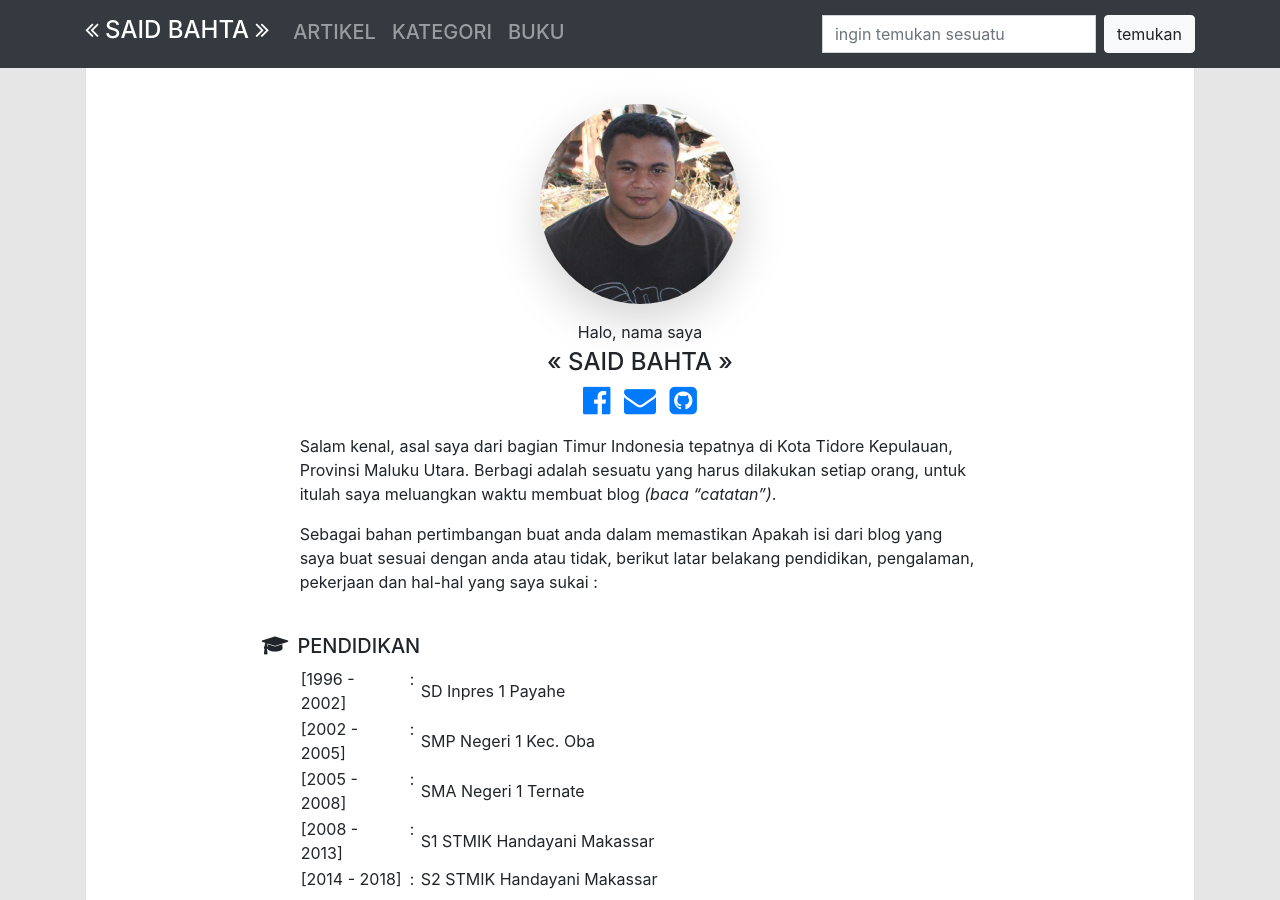
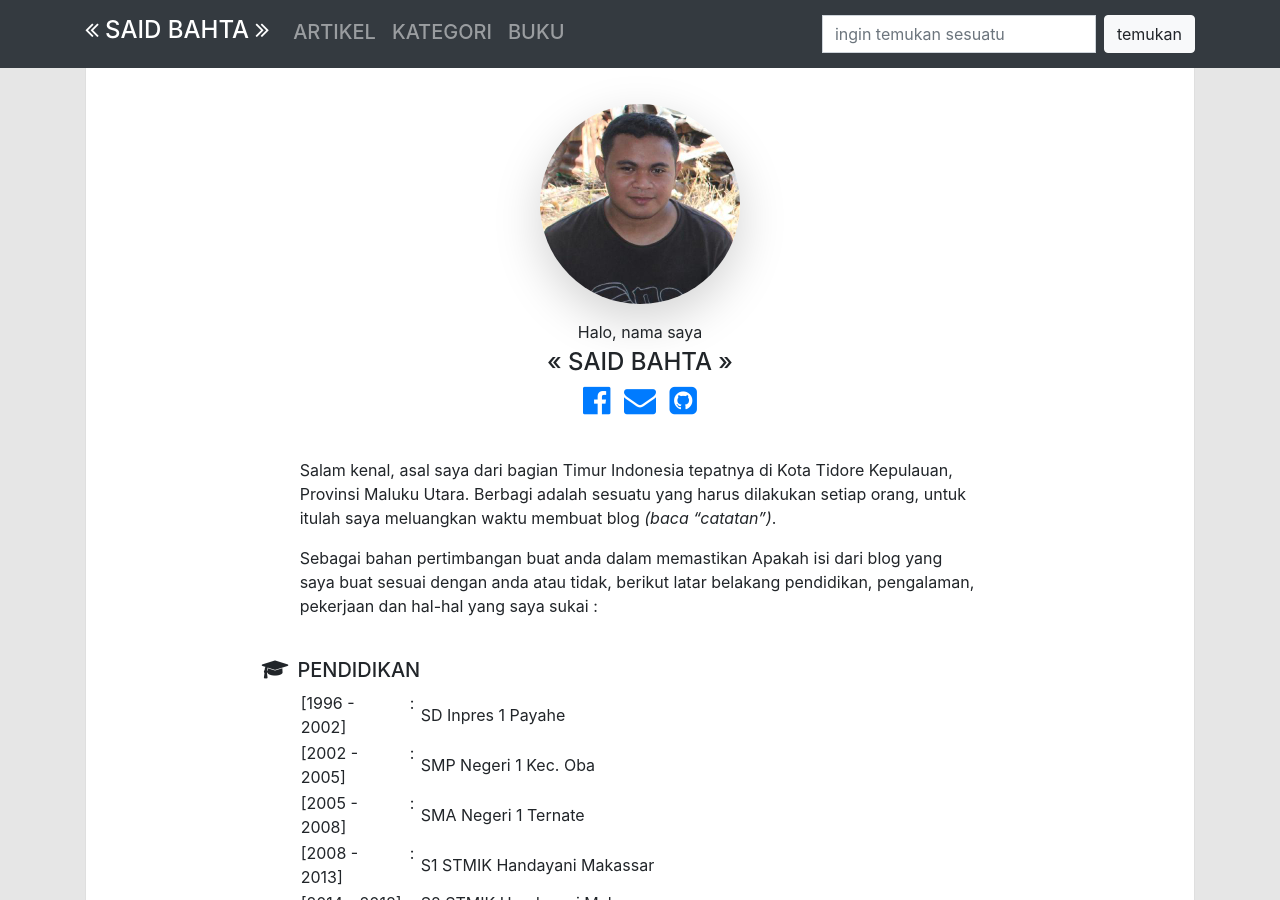
Before and after one commit to surtinaali/blog, a Jekyll site: the page built from about.markdown, in a window 1280 px wide and 900 px high. Built offline with Jekyll 4.4.1, drawn with Linux system fonts in a browser that asks for light colours.

Commit message:
edit halam about

```diff
--- a/about.markdown
+++ b/about.markdown
@@ -47,6 +47,7 @@
 }
 </style>
 
+{: .pt-4}
 Salam kenal, asal saya dari bagian Timur Indonesia tepatnya di Kota Tidore Kepulauan, Provinsi Maluku Utara. Berbagi adalah sesuatu yang harus dilakukan setiap orang, untuk itulah saya meluangkan waktu membuat blog _(baca "catatan")_.
 
 Sebagai bahan pertimbangan buat anda dalam memastikan Apakah isi dari blog yang saya buat sesuai dengan anda atau tidak, berikut latar belakang pendidikan, pengalaman, pekerjaan dan hal-hal yang saya sukai :
@@ -85,7 +86,7 @@
 ##### KETERTARIKAN
 Tertarik mempelajari hal baru berhubungan dengan ilmu komputer, khususnya Web Design dan Web Development.
 
-{: .pt-4}
+{: .pt-3}
 ##### PENGALAMAN
 <table>
 	<tr>
```
